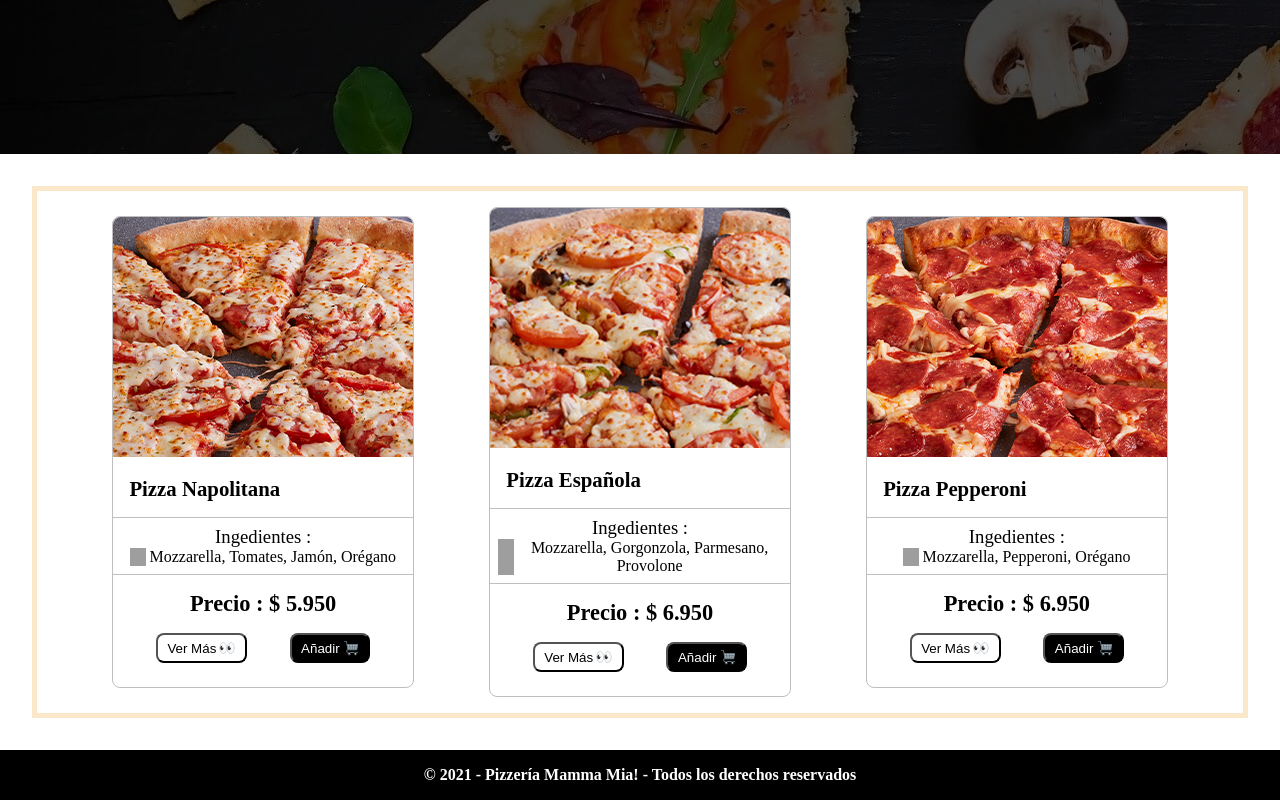
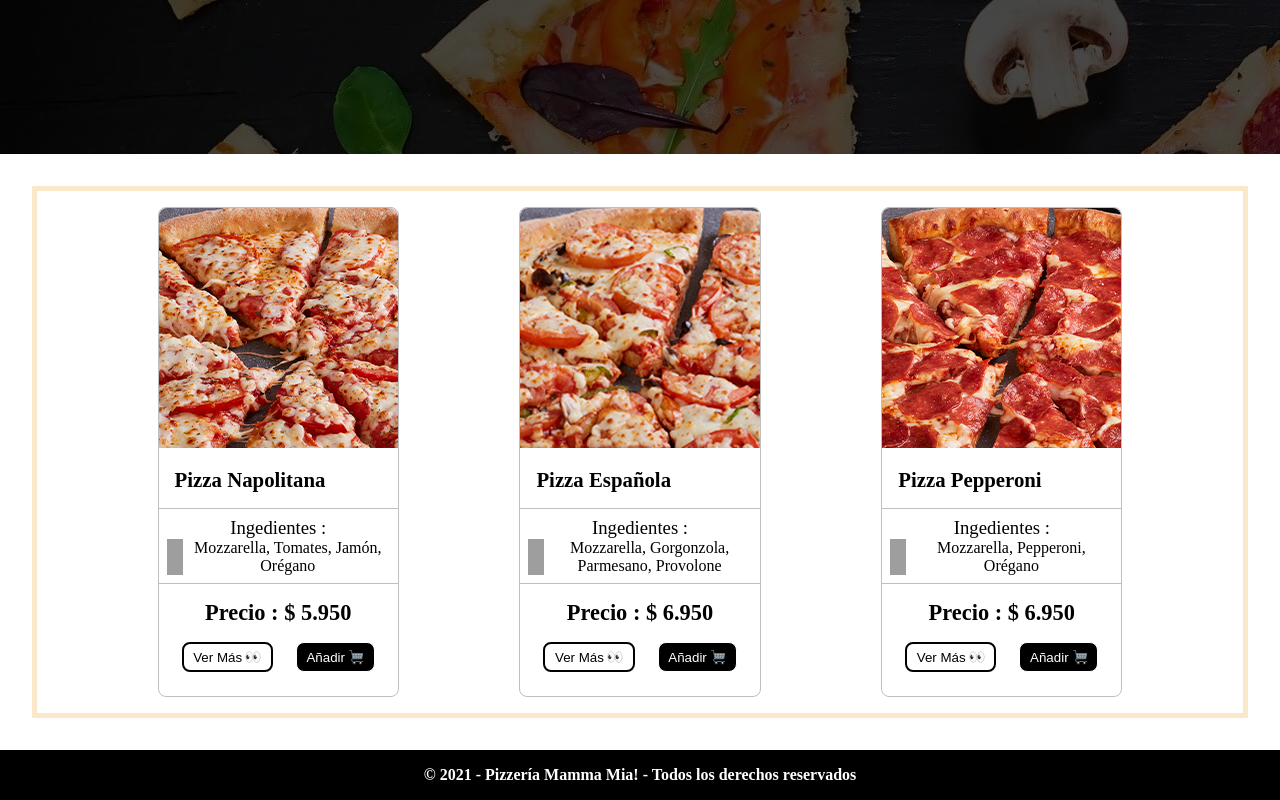
Before and after one commit to Lebrix98/DefLatamReact, a React (Vite) app: page / in a window 1280 px wide. Shown: the part 305-1105 px from the top of the page. Built offline with nearby package versions, Linux system fonts and the light colour scheme; grey boxes are pictures that could not be loaded.

Commit message:
Fixed styles in cardpizza

```diff
--- a/src/components/CardPizza/style.css
+++ b/src/components/CardPizza/style.css
@@ -12,7 +12,7 @@
 
   > .Card_pizza {
     width: 100%;
-    max-width: 25%;
+    max-width: 20%;
     border: 1px solid rgba(128, 128, 128, 0.5);
     border-radius: 0.5rem;
     padding-bottom: 1.5rem;
@@ -76,16 +76,18 @@
         }
       }
       > button:nth-child(1) {
+        border: 2px solid #000;
         background-color: transparent;
         color: #000;
       }
 
       > button:nth-child(1):hover {
         color: rgb(128, 128, 128);
-        border: 1px solid rgb(128, 128, 128);
+        border: 2px solid rgb(128, 128, 128);
       }
 
       > button:nth-child(2) {
+        border: 1px solid #fff;
         background-color: #000;
         color: #fff;
       }
```
